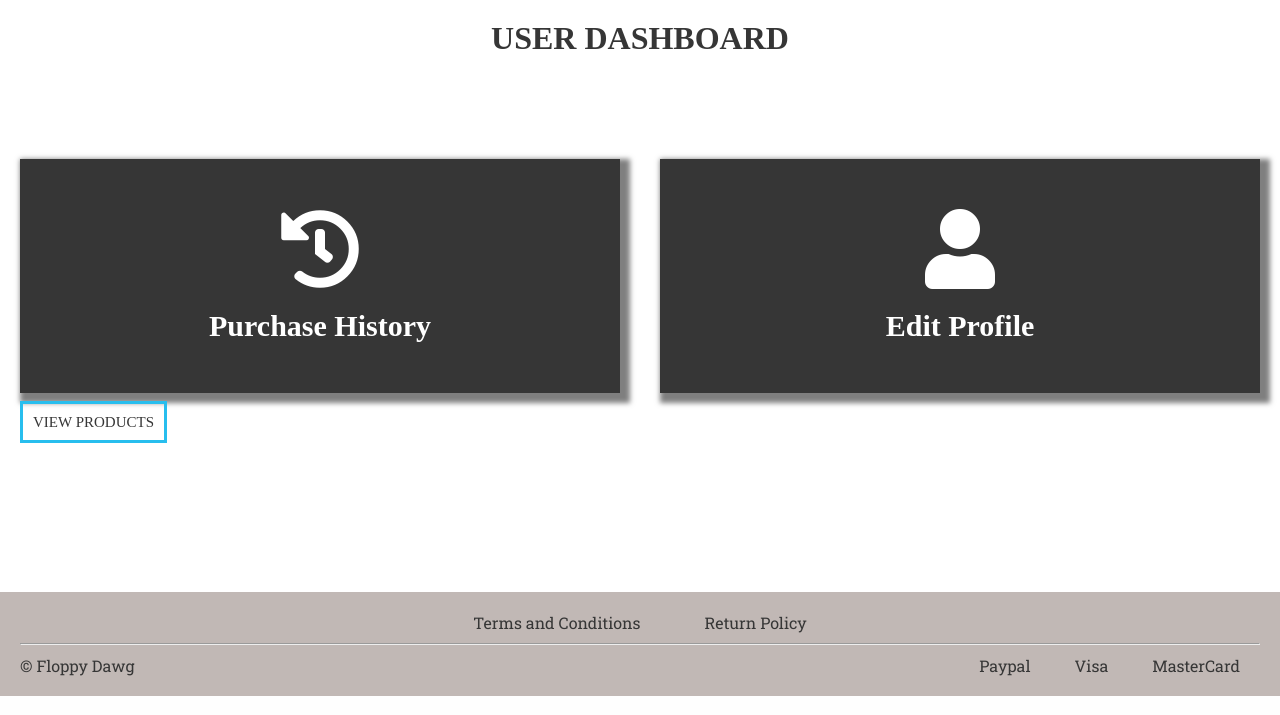
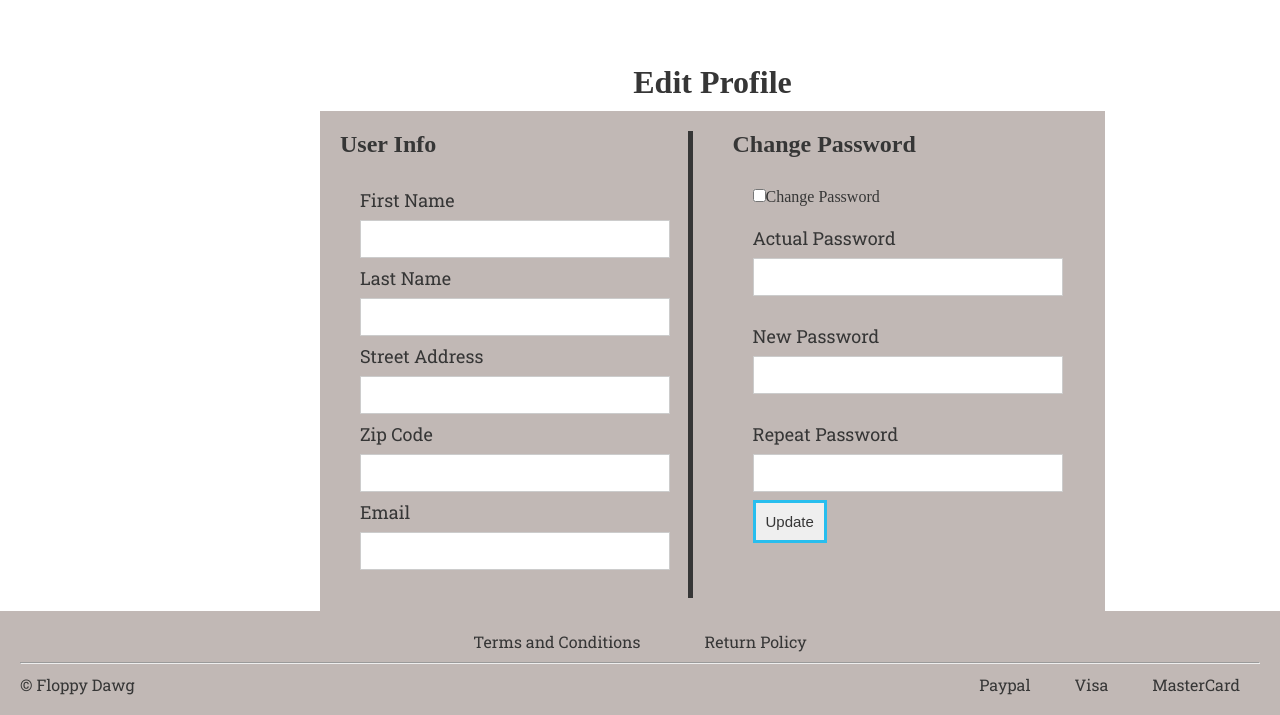
Before and after one commit to FloppyDawg-week8Proj/floppydawg, a PHP site: page / in a window 1280 px wide. Shown: the part 104-819 px from the top of the page. Run offline with PHP 8.4, Linux system fonts and the light colour scheme; some libraries are stand-ins or nearby versions.

Commit message:
edit prifile commit one

```diff
--- /dev/null
+++ b/Views/editProfile-view.php
@@ -0,0 +1,172 @@
+<style>
+.formContainer
+{
+	position: relative;
+	display: inline-block;
+	margin-left: 25%;
+	margin-top: 5%;
+}
+.formContainer h1
+{
+	text-align: center;
+	margin-bottom: 10px;
+}
+.formHouse
+{
+	left: 0;
+	right: 0;
+	top: 0;
+	bottom: 0;
+	background-color: #c1b8b5;/*light grey*/
+	float: left;
+	width: 50%;
+	height: 500px;
+	padding: 20px;
+}
+/****************************/
+.userInfo h2
+{
+	margin-bottom: 10px;
+}
+.changePassword h2
+{
+	margin-bottom: 10px;
+}
+.userInfo > * {
+	position: relative;
+}
+
+.userInfo form {
+	text-align: left;
+	padding: 20px;
+	color: #363636;
+	align-self: center;
+	width: 350px;
+	margin-bottom: 10px;
+}
+
+.userInfo input {
+	width: 100%;
+	display: block;
+}
+
+.userInfo input[type=text] {
+	padding: 10px;
+	font-family: 'Montserrat', sans-serif;
+	margin: 8px 0;
+	border: 1px solid #cccccc;
+	box-sizing: border-box;
+}
+
+.userInfo label {
+	font-size: 18px;
+	font-family: 'Roboto Slab', serif;
+	margin-top: 20px;
+	text-align: left;
+}
+
+.userInfo .btn-submit {
+	margin: 20px 0;
+	width: 100px;
+}
+.userInfo
+{
+	border-right: thick solid #363636;
+}
+
+/*******************/
+.changePassword h2
+{
+	margin-bottom: 10px;
+}
+.changePassword > * {
+	position: relative;
+}
+
+.changePassword form {
+	text-align: left;
+	padding: 20px;
+	color: #363636;
+	align-self: center;
+	width: 350px;
+	margin-bottom: 10px;
+}
+
+.changePassword input[type=checkbox] {
+	display: inline-block;
+}
+
+.changePassword input[type=text] {
+	padding: 10px;
+	width:100%;
+	font-family: 'Montserrat', sans-serif;
+	margin: 8px 0;
+	border: 1px solid #cccccc;
+	box-sizing: border-box;
+}
+
+.changePassword label {
+	font-size: 18px;
+	display: block;
+	font-family: 'Roboto Slab', serif;
+	margin-top: 20px;
+	text-align: left;
+}
+
+.changePassword .btn-submit {
+	margin: 20px 0;
+	width: 100px;
+}
+.checkbox
+{
+	display: block;
+    position: relative;
+    padding-left: 35px;
+    margin-bottom: 12px;
+    cursor: pointer;
+    font-size: 22px;
+    -webkit-user-select: none;
+    -moz-user-select: none;
+    -ms-user-select: none;
+    user-select: none;
+}
+</style>
+
+<div class="formContainer">
+	<h1 class="pageTitle">Edit Profile</h1>
+	<div class="formHolder">
+		<div class="formHouse">
+			<div class="userInfo">
+				<h2>User Info</h2>
+				<form>
+					<label class="requiredLabel">First Name</label>
+					<input type="text" name="strFirstName" id="strFirstName" class="requiredField" value="">
+					<label class="requiredLabel">Last Name</label>
+					<input type="text" name="strLastName" id="strEmail"class="requiredField" value="">
+					<label class="requiredLabel">Street Address</label>
+					<input type="text" name="strStreetAddress" id="strStreetAddress"class="requiredField">
+					<label class="requiredLabel">Zip Code</label>
+					<input type="text" name="strZipCode" id="strZipCode"class="requiredField">
+					<label class="requiredLabel">Email</label>
+					<input type="text" name="strEmail" id="strEmail"class="requiredField">
+				</form>
+			</div><!---userInfo-->
+		</div><!--formHouse-->
+		<div class="formHouse">
+			<div class="changePassword">
+				<h2>Change Password</h2>
+				<form>
+					<input type="checkbox" name="changePassword">Change Password
+					<label class="requiredLabel">Actual Password</label>
+					<input type="text" name="strActualPassword" id="strActualPassword" class="requiredField" value="">
+					<label class="requiredLabel">New Password</label>
+					<input type="text" name="strNewPassword" id="strNewPassword"class="requiredField" value="">
+					<label class="requiredLabel">Repeat Password</label>
+					<input type="text" name="strRepeatePassword" id="strRepeatePassword"class="requiredField">
+					<input type="submit" name="strUpdate" value="Update" class="btn btn-primary" value="">
+				</form>
+			</div><!---password-->
+		</div><!--formHouse-->
+
+	</div><!--formHolder-->
+</div><!--formContainer-->
--- a/index.php
+++ b/index.php
@@ -1,6 +1,6 @@
 <?php
 
-$pageOnWork = "userDashboard-view";
+$pageOnWork = "editProfile-view";
 
 include("Views/header-view.php");
 
```
